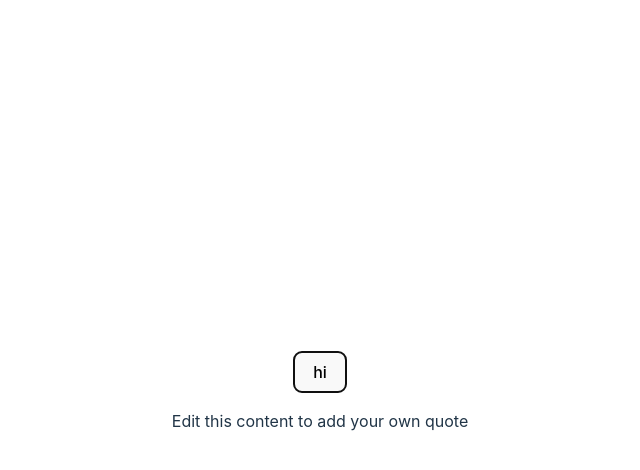
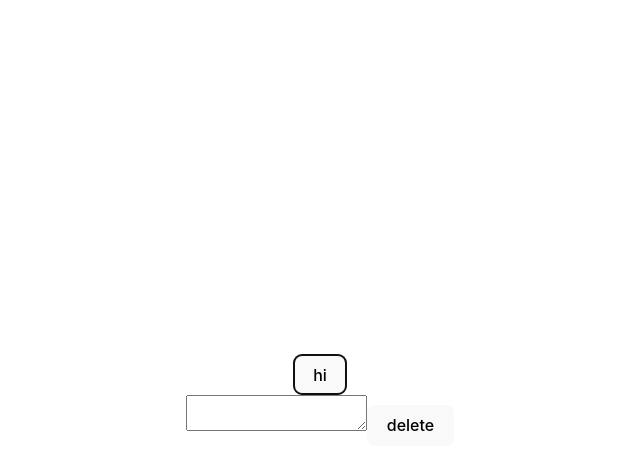
Before and after one commit to DianaBorro/Hackathon, a React (Vite) app in the folder FRONTEND/Hackathon-frontend/: page / in a window 1280 px wide. Both pictures are taken after a click on the button "hi". Shown: the top 470 px of the page, without its empty margins (320-960 px from the left). Built offline with nearby package versions, Linux system fonts and the light colour scheme.

Commit message:
Feat: Add delete button

```diff
--- a/FRONTEND/Hackathon-frontend/src/Document.tsx
+++ b/FRONTEND/Hackathon-frontend/src/Document.tsx
@@ -1,9 +1,15 @@
 const Document = () => {
+  const handleDelete = () => {};
+
   return (
     <>
-      <blockquote contentEditable="true">
+      {/* <blockquote contentEditable="true">
         <p>Edit this content to add your own quote</p>
-      </blockquote>
+      </blockquote> */}
+      <div className="document">
+        <textarea></textarea>
+        <button>delete</button>
+      </div>
     </>
   );
 };
--- a/FRONTEND/Hackathon-frontend/src/Documents.tsx
+++ b/FRONTEND/Hackathon-frontend/src/Documents.tsx
@@ -37,7 +37,7 @@ const Documents = () => {
       >
         hi
       </button>
-      {documents.map((document, index) => (
+      {documents.map((_document, index) => (
         <Document key={index} />
       ))}
     </>
```
Also changed, not shown: FRONTEND/Hackathon-frontend/src/api/api.ts (added).
